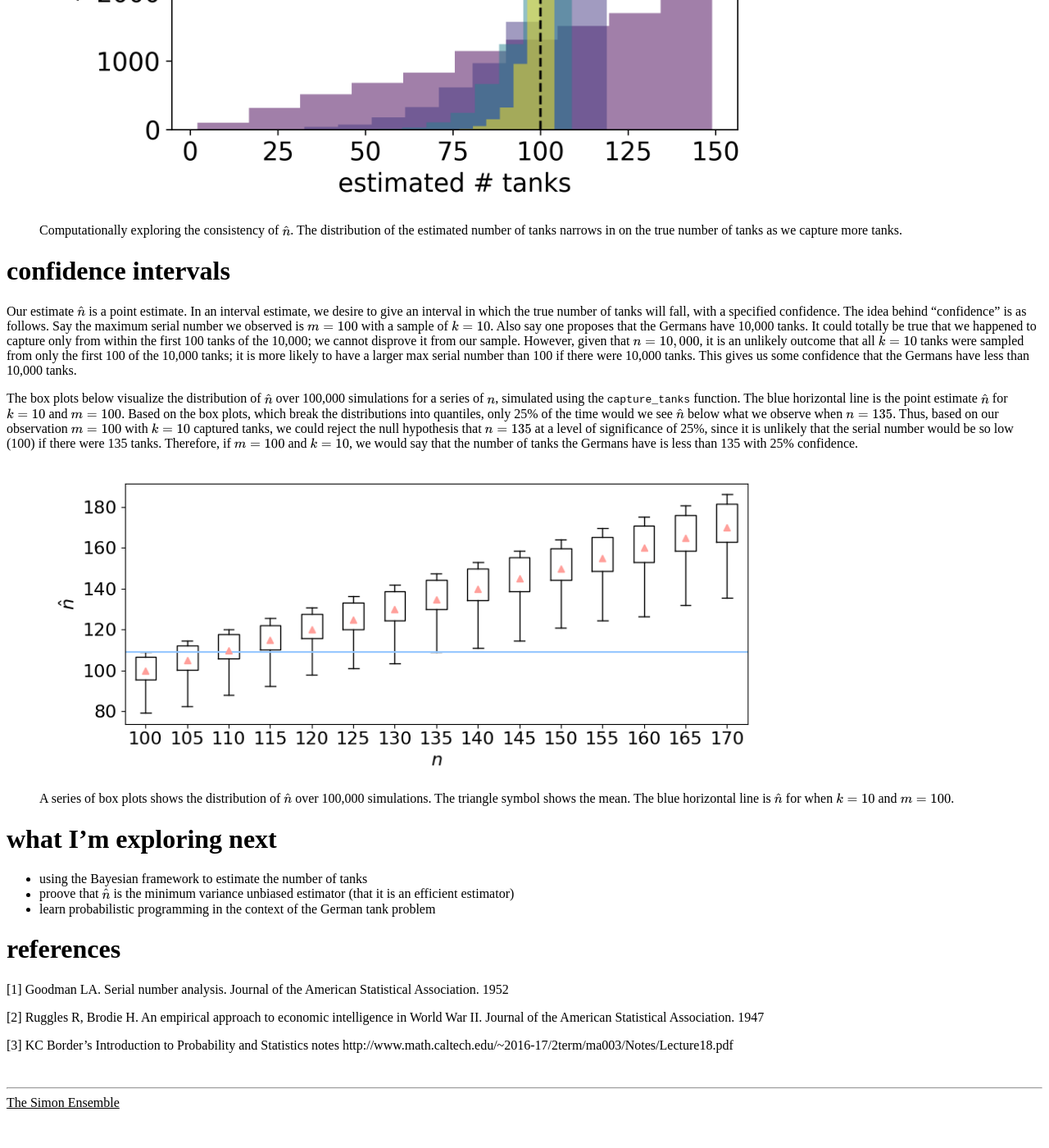
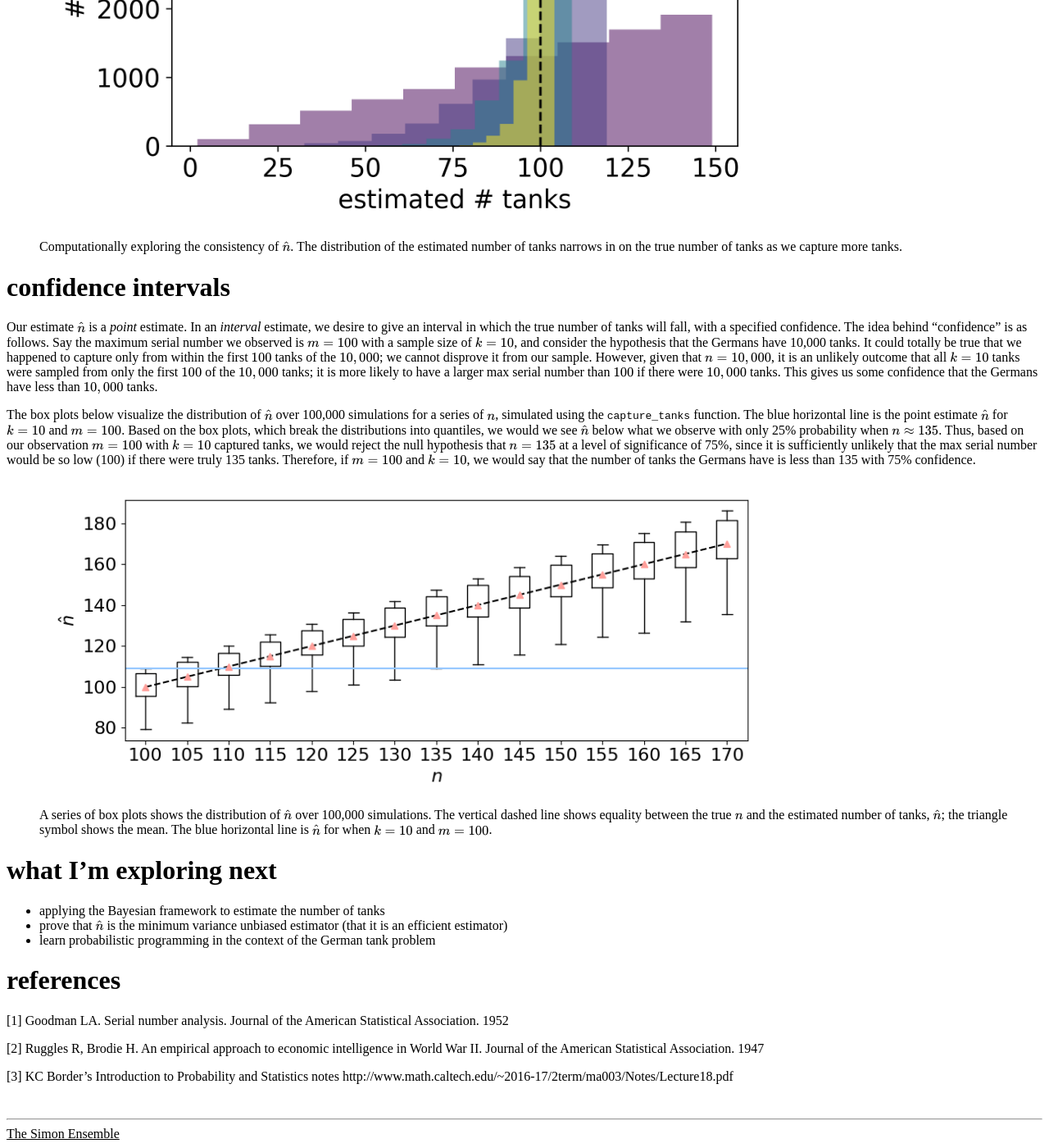
Before and after one commit to SimonEnsemble/oldish_SimonEnsemble.github.io, a Jekyll site: the page built from _posts/2019-11-15-german-tank-problem.md, in a window 1280 px wide and 1400 px high, scrolled down 5744 px. Shown: the whole window at 82% size. Built offline with Jekyll 4.4.1, drawn with Linux system fonts in a browser that asks for light colours; formulas are drawn with MathJax 3; before the commit the page ends 7106 px from its top, so only the background shows below that; some of the changed text lies outside the part shown.

Commit message:
read thru

```diff
--- a/_posts/2019-11-15-german-tank-problem.md
+++ b/_posts/2019-11-15-german-tank-problem.md
@@ -62,7 +62,7 @@
 
 # what is an estimator?
 
-In general, an *estimator* maps an outcome of a random experiment to an estimate of a parameter that characterizes the dgp. In the German tank problem, an outcome is a set of serial numbers on the captured tanks, $$\{x_1, x_2, ..., x_k\}$$, and we aim to, from this, estimate the total number of tanks, $n$, which fully characterizes the dgp (in addition to $k$). One estimator of $n$ for the German tank problem is the maximum observed serial number $m\equiv \max x_i$.
+In general, an *estimator* maps an outcome of a random experiment to an estimate of a parameter that characterizes the underlying dgp. In the German tank problem, an outcome is a set of serial numbers on the captured tanks, $$\{x_1, x_2, ..., x_k\}$$, and we aim to, from this, estimate the total number of tanks, $n$, which fully characterizes the dgp (in addition to $k$). We already discussed one estimator of $n$ for the German tank problem: the maximum observed serial number $m\equiv \max x_i$.
 
 We aim to derive an *unbiased* estimator, meaning that, on average, the estimator recovers the true value of the parameter in the dgp. The average here is over the ensemble of possible outcomes generated by the dgp.
 
@@ -85,7 +85,7 @@
 
 $$Pr(M=m|n) = \dfrac{\binom{m-1}{k-1}}{\binom{n}{k}}$$
 
-since, as the schematic below illustrates, there are $m-1$ choose $k-1$ distinct sets of $k$ serial numbers where the max number is $m$. All outcomes such that the max serial number is $m$ are independent events, so we can add up the probabilities of each event to arrive at the probability of seeing a max serial number of $m$ conditioned on $n$. This distribution petertains only to $m$ such that $n \geq m\geq k$ since the max serial number cannot be more than the total number of tanks or less than the number of captured tanks.
+since, as the schematic below illustrates, there are $m-1$ choose $k-1$ distinct sets of $k$ serial numbers where the max number is $m$. The set of outcomes such that the max serial number is $m$ consists of independent events, so we can add up the probabilities of each event to arrive at the probability of seeing a max serial number of $m$ conditioned on $n$. This distribution pertertains only to $m$ such that $n \geq m\geq k$ since the max serial number cannot be more than the total number of tanks or less than the number of captured tanks.
 
 {:.centerr}
 <figure>
@@ -123,7 +123,7 @@
 
 $$E(M | n) = \dfrac{k}{\binom{n}{k}} \sum_{m=k}^n \binom{m}{k}$$
 
-To apply our identity above, we use a change of variables in our sum. Define $\tilde{m}$ and $\tilde{k}$ such that $\tilde{m}-1=m$ and $\tilde{k}-1=k$. Then the sum over $\tilde{m}$ is from $\tilde{k}$ to $n+1$:
+To apply our identity above, we use a change of variables in our sum. Define $\tilde{m}$ and $\tilde{k}$ such that $\tilde{m}-1=m$ and $\tilde{k}-1=k$. Then, we can write the sum in terms of $\tilde{m}$ from $\tilde{k}$ to $n+1$:
 
 $$E(M | n) = \dfrac{k}{\binom{n}{k}} \sum_{\tilde{m}=\tilde{k}}^{n+1} \binom{\tilde{m}-1}{\tilde{k}-1}$$
 
@@ -143,21 +143,21 @@
 
 ## an unbiased estimator
 
-We obtain an unbiased estimator for $n$, $\hat{n}$, by solving the expression above for $E(M \| n)$ for $n$ and replacing $E(M \| n)$ with our observation for $m=\max x_i$. That is, our estimate for the total number of German tanks is the $n$ such that the expected value of $M$ under the data generating process is equal to our observed $m$. We arrive at:
+We obtain an unbiased estimator for $n$, $\hat{n}$, by solving the expression for $E(M \| n)$ directly above for $n$ and replacing $E(M \| n)$ with our observation for $m\equiv\max x_i$. That is, our estimate for the total number of German tanks is the $n$ such that the expected value of $M$ under the data generating process is equal to our observed $m$. We arrive at:
 
 $$\hat{n} = m + \left(\frac{m}{k} - 1\right)$$
 
-Indeed, the estimate of the total number of tanks is the maximum serial number observed plus some number to reflect how unlikely it is to select the most recently manufactured tank (as opposed to missing it). Intuitively, this number gets larger as $m$ gets larger and as $k$ gets smaller.
+Indeed, the estimate of the total number of tanks is the maximum serial number observed plus some number to reflect the small likelihood (provided $k<<m$) of selecting the most recently manufactured tanks (as opposed to missing them). Intuitively, this number gets larger as $m$ gets larger and as $k$ gets smaller.
 
-This estimator $\hat{n}$ has a very intuitive interpretation. Imagine placing all of the tanks in a line, from 1 to $n$. Then imagine if the tanks we captured were evenly spaced, i.e. had equal gaps of unobserved tanks between them (including the end). The number that we add to $m$ to arrive at the estimate, $m/k-1$, is the gap between the tanks that would be present if the samples were evenly spaced! I have not proven it yet, but I suspect that $m/k-1$ is the expected gap between unobserved tanks. So we look at the max serial number and add the expected gap between unobserved tanks to arrive at our estimate of $n$.
+This estimator $\hat{n}$ has a very intuitive interpretation. Imagine sorting and placing all of the tanks in a line, from 1 to $n$. Then imagine if the tanks we captured were evenly spaced, i.e. had equal gaps of unobserved tanks between them (including the beginning and end). The number that we add to $m$ to arrive at the estimate, $m/k-1$, is this gap between the sampled tanks! So our estimate for the number of tanks is the max serial number plus the number of unobserved tanks in the gap between captured tanks when we assume they are evenly spaced. I have not proven it yet, but I suspect that $m/k-1$ is the expected gap between captured tank serial numbers once we sort them.
 
 {:.centerr}
 <figure>
     <img src="/images/german_tank_problem/seven_tanks.png" alt="image" style="width: 75%;">
-    <figcaption>If the $k$ captured tanks are evenly spaced among the $m$ total tanks, then the gap between them is $m/k-1$. Consider $n=7$ and $k=3$ with captured tanks labeled red. </figcaption>
+    <figcaption>If the $k$ captured tanks are evenly spaced among the $n$ (sorted) total tanks, then the gap between them is $m/k-1$. Consider $n=7$ and $k=3$ with captured tanks labeled red. Here, the captured tanks are separated by $6/3-1=1$ unobserved tanks.</figcaption>
 </figure>
 
-The estimator $\hat{n}$ for the total number of tanks is unbiased. To see this, I ran 10,000 simulations of the dgp with $n=100$ and $k=5$ using the `capture_tanks` function, then used $\hat{n}$ above to estimate the number of tanks from the max serial number. The distribution of the estimated number of tanks for this estimator is shown below.
+The estimator $\hat{n}$ for the total number of tanks is unbiased. To see this, I ran 10,000 simulations of the dgp with $n=100$ and $k=5$ using the `capture_tanks` function, then used $\hat{n}$ above to estimate the number of tanks from the max serial number (and $k$). The distribution of the estimated number of tanks for this estimator is shown below.
 
 {:.centerr}
 <figure>
@@ -177,20 +177,20 @@
 
 # confidence intervals
 
-Our estimate $\hat{n}$ is a point estimate. In an interval estimate, we desire to give an interval in which the true number of tanks will fall, with a specified confidence. The idea behind "confidence" is as follows. Say the maximum serial number we observed is $m=100$ with a sample of $k=10$. Also say one proposes that the Germans have 10,000 tanks. It could totally be true that we happened to capture only from within the first 100 tanks of the 10,000; we cannot disprove it from our sample. However, given that $n=10,000$, it is an unlikely outcome that all $k=10$ tanks were sampled from only the first 100 of the 10,000 tanks; it is more likely to have a larger max serial number than 100 if there were 10,000 tanks. This gives us some confidence that the Germans have less than 10,000 tanks.
+Our estimate $\hat{n}$ is a *point* estimate. In an *interval* estimate, we desire to give an interval in which the true number of tanks will fall, with a specified confidence. The idea behind "confidence" is as follows. Say the maximum serial number we observed is $m=100$ with a sample size of $k=10$, and consider the hypothesis that the Germans have 10,000 tanks. It could totally be true that we happened to capture only from within the first $100$ tanks of the $10,000$; we cannot disprove it from our sample. However, given that $n=10,000$, it is an unlikely outcome that all $k=10$ tanks were sampled from only the first $100$ of the $10,000$ tanks; it is more likely to have a larger max serial number than $100$ if there were $10,000$ tanks. This gives us some confidence that the Germans have less than $10,000$ tanks.
 
-The box plots below visualize the distribution of $\hat{n}$ over 100,000 simulations for a series of $n$, simulated using the `capture_tanks` function. The blue horizontal line is the point estimate $\hat{n}$ for $k=10$ and $m=100$. Based on the box plots, which break the distributions into quantiles, only 25% of the time would we see $\hat{n}$ below what we observe when $n=135$. Thus, based on our observation $m=100$ with $k=10$ captured tanks, we could reject the null hypothesis that $n=135$ at a level of significance of 25%, since it is unlikely that the serial number would be so low (100) if there were 135 tanks. Therefore, if $m=100$ and $k=10$, we would say that the number of tanks the Germans have is less than 135 with 25% confidence.
+The box plots below visualize the distribution of $\hat{n}$ over 100,000 simulations for a series of $n$, simulated using the `capture_tanks` function. The blue horizontal line is the point estimate $\hat{n}$ for $k=10$ and $m=100$. Based on the box plots, which break the distributions into quantiles, we would we see $\hat{n}$ below what we observe with only 25% probability when $n\approx 135$. Thus, based on our observation $m=100$ with $k=10$ captured tanks, we would reject the null hypothesis that $n=135$ at a level of significance of 75%, since it is sufficiently unlikely that the max serial number would be so low (100) if there were truly 135 tanks. Therefore, if $m=100$ and $k=10$, we would say that the number of tanks the Germans have is less than 135 with 75% confidence.
 
 {:.centerr}
 <figure>
     <img src="/images/german_tank_problem/confidence.png" alt="image" style="width: 75%;">
-    <figcaption>A series of box plots shows the distribution of $\hat{n}$ over 100,000 simulations. The triangle symbol shows the mean. The blue horizontal line is $\hat{n}$ for when $k=10$ and $m=100$.</figcaption>
+    <figcaption>A series of box plots shows the distribution of $\hat{n}$ over 100,000 simulations. The vertical dashed line shows equality between the true $n$ and the estimated number of tanks, $\hat{n}$; the triangle symbol shows the mean. The blue horizontal line is $\hat{n}$ for when $k=10$ and $m=100$.</figcaption>
 </figure>
 
 
 # what I'm exploring next
-* using the Bayesian framework to estimate the number of tanks
-* proove that $\hat{n}$ is the minimum variance unbiased estimator (that it is an efficient estimator)
+* applying the Bayesian framework to estimate the number of tanks
+* prove that $\hat{n}$ is the minimum variance unbiased estimator (that it is an efficient estimator)
 * learn probabilistic programming in the context of the German tank problem
 
 # references
```
Also changed, not shown: other parts of _posts/2019-11-15-german-tank-problem.md (+4 -4 lines), images/german_tank_problem/confidence.png.
